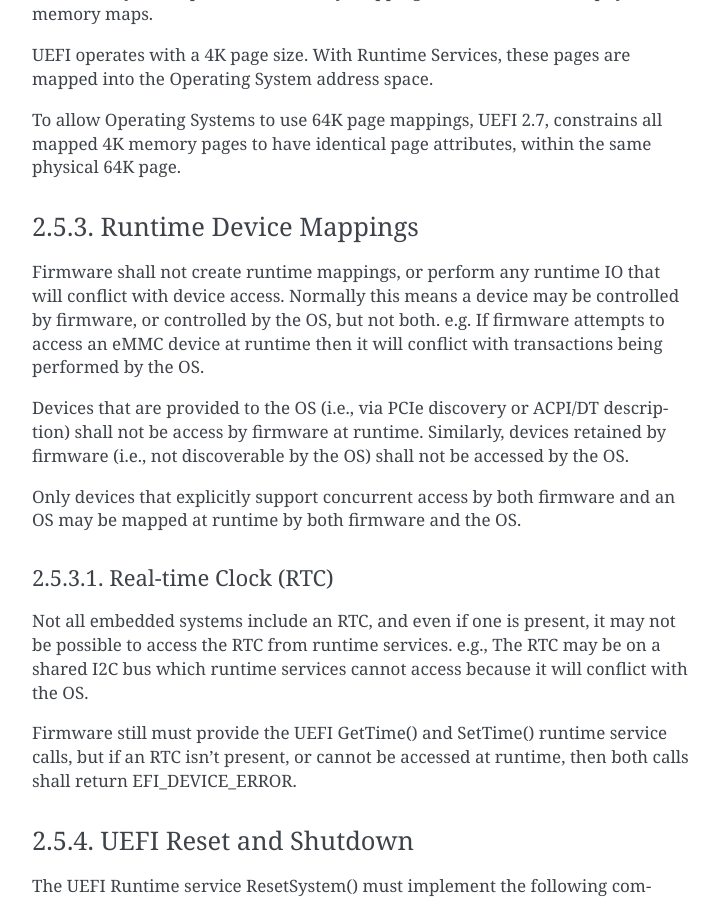
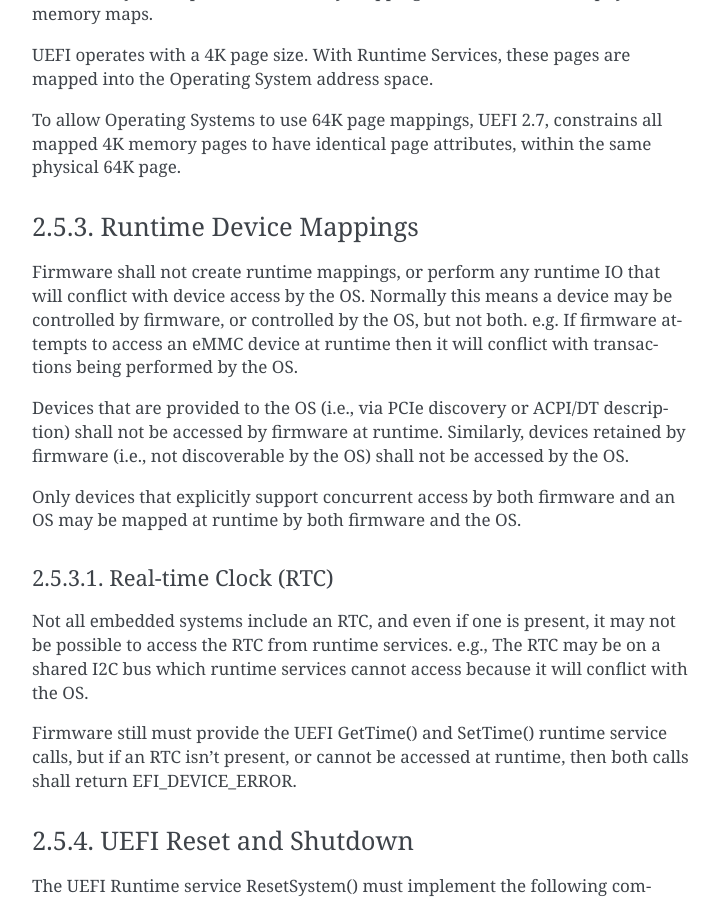
Before and after one commit to ARM-software/ebbr, a Sphinx documentation site: the page built from source/chapter2-uefi.rst, in a window 1280 px wide and 900 px high, scrolled down 3018 px. Shown: the whole window, without its empty margins (388-1107 px from the left). Built offline with Sphinx 7.4.7, drawn with Linux system fonts in a browser that asks for light colours.

Commit message:
editorial: tighten up uefi runtime services language
Signed-off-by: Grant Likely <grant.likely@arm.com>

```diff
--- a/source/chapter2-uefi.rst
+++ b/source/chapter2-uefi.rst
@@ -150,14 +150,14 @@ Runtime Device Mappings
 -----------------------
 
 Firmware shall not create runtime mappings, or perform any runtime IO that will
-conflict with device access.
+conflict with device access by the OS.
 Normally this means a device may be controlled by firmware, or controlled by
 the OS, but not both.
 e.g. If firmware attempts to access an eMMC device at runtime then it will
 conflict with transactions being performed by the OS.
 
 Devices that are provided to the OS (i.e., via PCIe discovery or ACPI/DT
-description) shall not be access by firmware at runtime.
+description) shall not be accessed by firmware at runtime.
 Similarly, devices retained by firmware (i.e., not discoverable by the OS)
 shall not be accessed by the OS.
 
```
